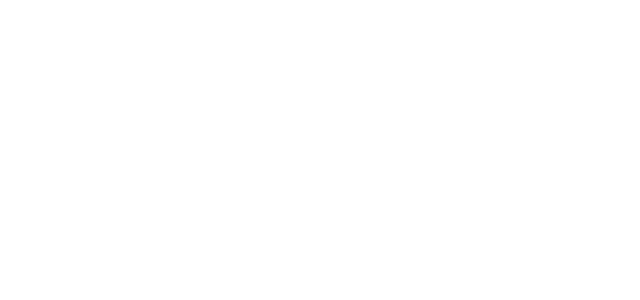
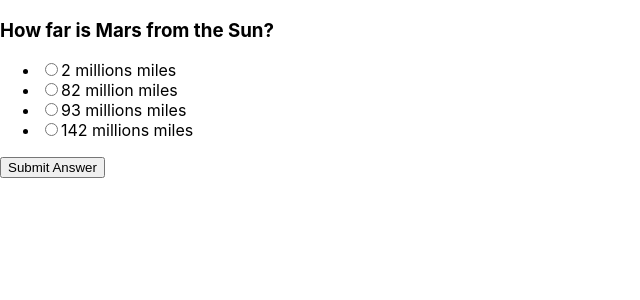
Before and after one commit to Louisasa/mars-mission, a React (Create React App) app: page /quiz in a window 1280 px wide. Before the commit this address had no page. Shown: the top 300 px of the page, without its empty margins (0-640 px from the left). Built offline with nearby package versions, Linux system fonts and the light colour scheme.

Commit message:
MM-04: Quiz

```diff
--- a/src/components/App/index.tsx
+++ b/src/components/App/index.tsx
@@ -2,12 +2,19 @@
 import "./styles.scss";
 import LandingPage from "../Layouts/LandingPage";
 import { BrowserRouter as Router, Route, Routes } from "react-router-dom";
+import { Quiz } from "../Quiz/index"; // File location finds the file "index" automatically
 
 const App: React.FC = () => {
   return (
     <Router>
+      {" "}
+      {/*Everything from Router onwards is controlled by Router*/}
       <Routes>
-        <Route path="/" element={<LandingPage />} />
+        {" "}
+        {/*Group of Routes*/}
+        <Route path="/" element={<LandingPage />} />{" "}
+        {/*URL mapping: input (path), output (element)*/}
+        <Route path="/quiz" element={<Quiz />} />
       </Routes>
     </Router>
   );
--- /dev/null
+++ b/src/components/Quiz/index.tsx
@@ -0,0 +1,126 @@
+// https://javascript.plainenglish.io/creating-a-dynamic-quiz-app-in-react-js-b08b9a5e3796
+// In the terminal: npx create-react-app quiz-app
+
+import React, { useState } from "react";
+// import './Quiz.css';
+
+// Component Quiz (Part of App)
+export function Quiz(props: any) {
+  // Why is the props value "any"?
+
+  const [currentQuestion, setCurrentQuestion] = useState(0);
+  //"currentQuestion" is the initial state (0), and it is eventually replaced in the "setCurrentQuestion" when the page/value changes
+  const [selectedAnswer, setSelectedAnswer] = useState("");
+  const [randomQuestionIndex, setRandomQuestionIndex] = useState(0);
+  const [showResult, setShowResult] = useState(false);
+
+  // Questions and answers
+  const questions = [
+    {
+      question: "How far is Mars from the Sun?",
+      type: "radio",
+      options: [
+        "2 millions miles",
+        "82 million miles",
+        "93 millions miles",
+        "142 millions miles",
+      ],
+      answer: "142 millions miles",
+    },
+    {
+      question: "How many moons does Mars have?",
+      type: "radio",
+      options: ["1 moon", "2 moons", "3 moons", "4 moons"],
+      answer: "2 moons",
+    },
+    {
+      question: "What is the radius of Mars?",
+      type: "radio",
+      options: [
+        "2106 miles (3390 km)",
+        "1300 miles (2100 km)",
+        "770 miles (1240 km)",
+        "200 miles (320 km)",
+      ],
+      answer: "2106 miles (3390 km)",
+    },
+  ];
+
+  // Correct answer = Property "answer" from the object "questions"
+  // const correctAnswer = questions[currentQuestion].answer;
+
+  // Checking if the selected answer is the correct answer
+  // const isCorrect = selectedAnswer === correctAnswer;
+
+  // Function to replace the initial value "selectedAnswer" to "setSelecetdAnswer"
+  const handleAnswerChange: React.ChangeEventHandler<HTMLInputElement> = (
+    event,
+  ) => {
+    setSelectedAnswer(event.target.value);
+  };
+
+  // Function to submit the answer and display the result (correct/wrong answer)
+  const submitAnswer = () => {
+    setShowResult(true);
+  };
+
+  // Function to reset the quiz
+  const resetQuiz = () => {
+    setSelectedAnswer("");
+    setShowResult(false);
+  };
+
+  // Function to display the next question
+  const nextQuestion = () => {
+    resetQuiz();
+    setRandomQuestionIndex(Math.floor(Math.random() * questions.length));
+  };
+
+  return (
+    <div>
+      <h3>{questions[randomQuestionIndex].question}</h3>{" "}
+      {/*It displays the property "question" from the object "questions"*/}
+      {questions[randomQuestionIndex].type === "radio" && (
+        <ul>
+          {questions[randomQuestionIndex].options.map(
+            (
+              option, //
+            ) => (
+              <li key={option}>
+                <input // The user's answer
+                  type="radio"
+                  name={`question${randomQuestionIndex}`}
+                  value={option}
+                  onChange={handleAnswerChange}
+                  disabled={showResult}
+                />
+                {option}
+              </li>
+            ),
+          )}
+        </ul>
+      )}
+      {showResult ? (
+        <div>
+          {questions[randomQuestionIndex].answer === selectedAnswer ? ( // Ternary Operator: Is true ? Then do this : else do this
+            <p>
+              Correct answer!
+              <br />
+              <button onClick={nextQuestion}>Next question!</button>
+            </p>
+          ) : (
+            <p>
+              Wrong answer!
+              <br />
+              <button onClick={resetQuiz}>Try again!</button>
+            </p>
+          )}
+        </div>
+      ) : (
+        <button onClick={submitAnswer}>Submit Answer</button>
+      )}
+    </div>
+  );
+}
+
+export default Quiz;
```
